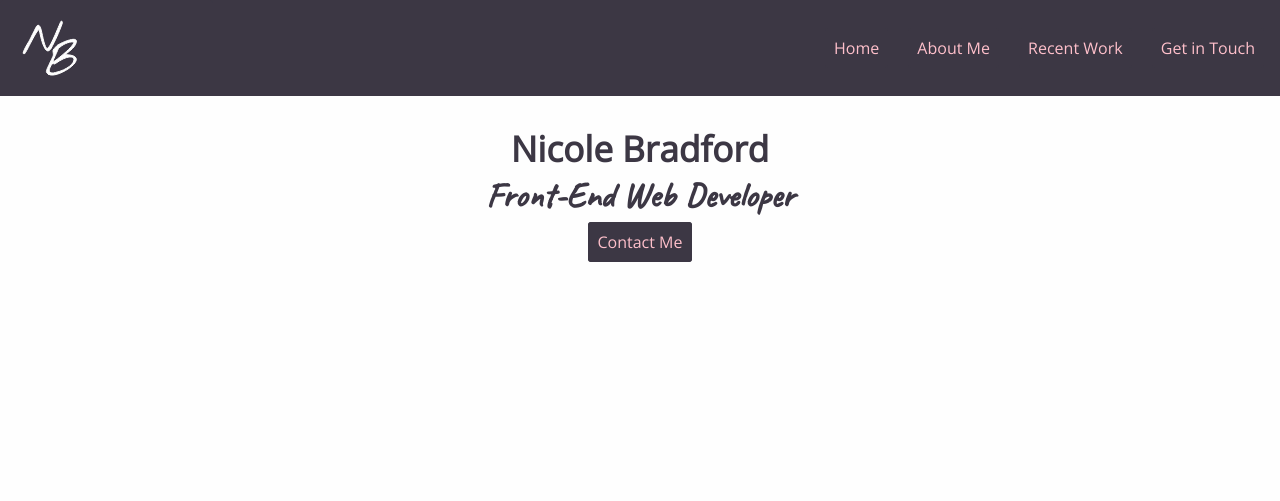
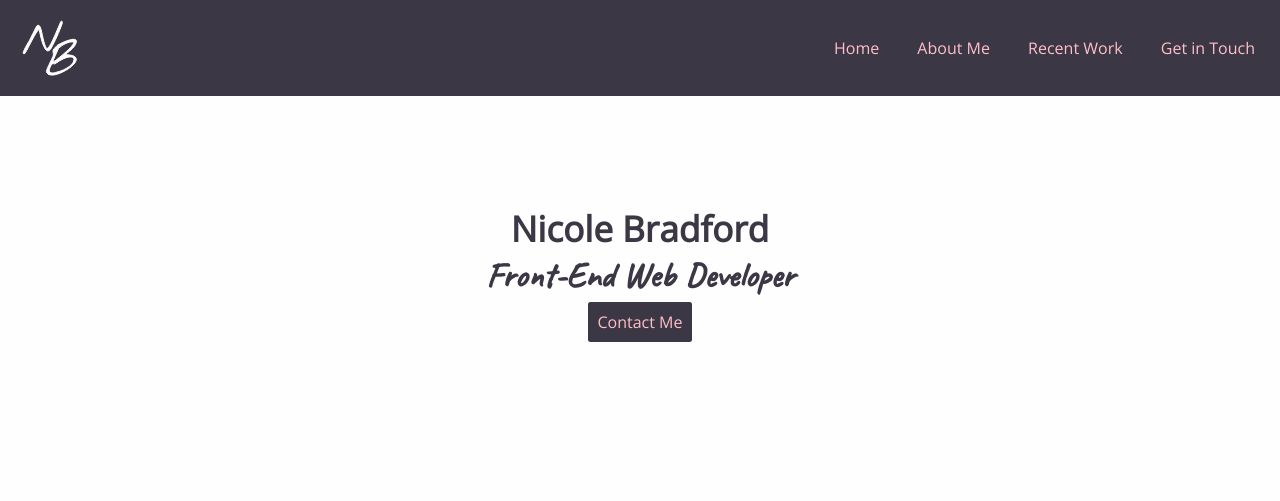
Before and after one commit to nbradf2/Portfolio, a plain HTML site: page index.html in a window 1280 px wide. Shown: the top 501 px of the page. Drawn offline with nearby package versions, Linux system fonts and the light colour scheme.

Commit message:
change margins on home section

```diff
--- a/css/main.css
+++ b/css/main.css
@@ -88,9 +88,10 @@ HOME
 ****************/
 
 .home {
-  margin-top: 7rem;
+  margin-top: 12rem;
+  margin-bottom: 12rem;
   text-align: center;
-  height: 100vh;
+  height: 50;
   vertical-align: middle;
 }
 
```
